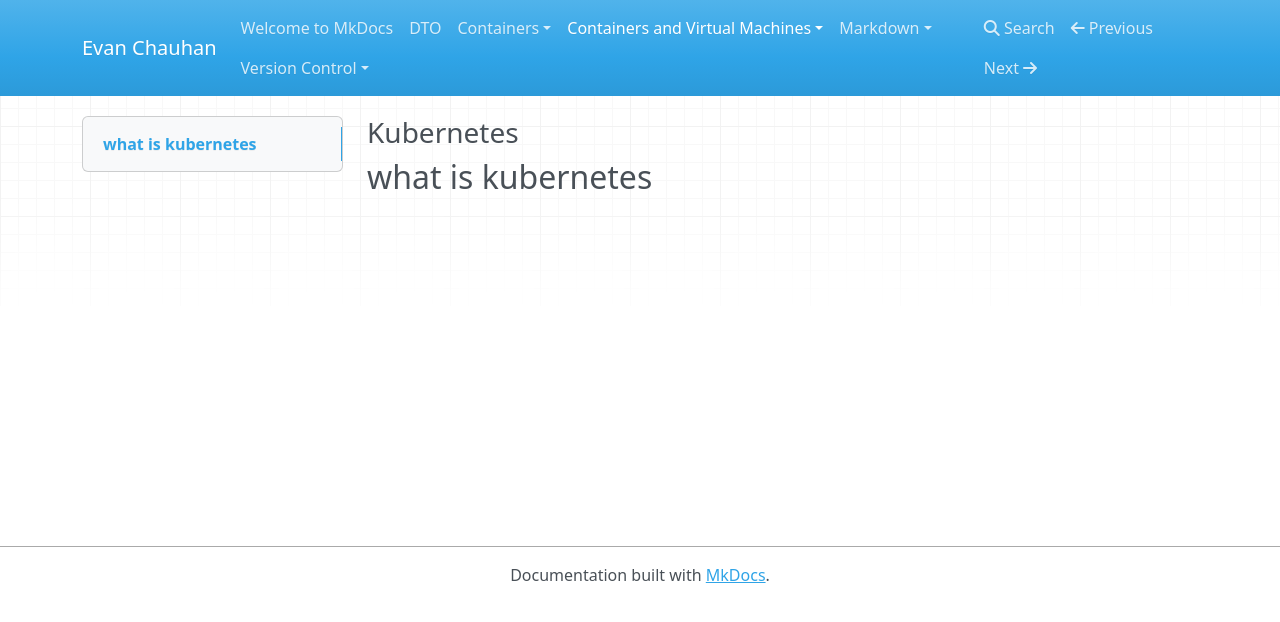
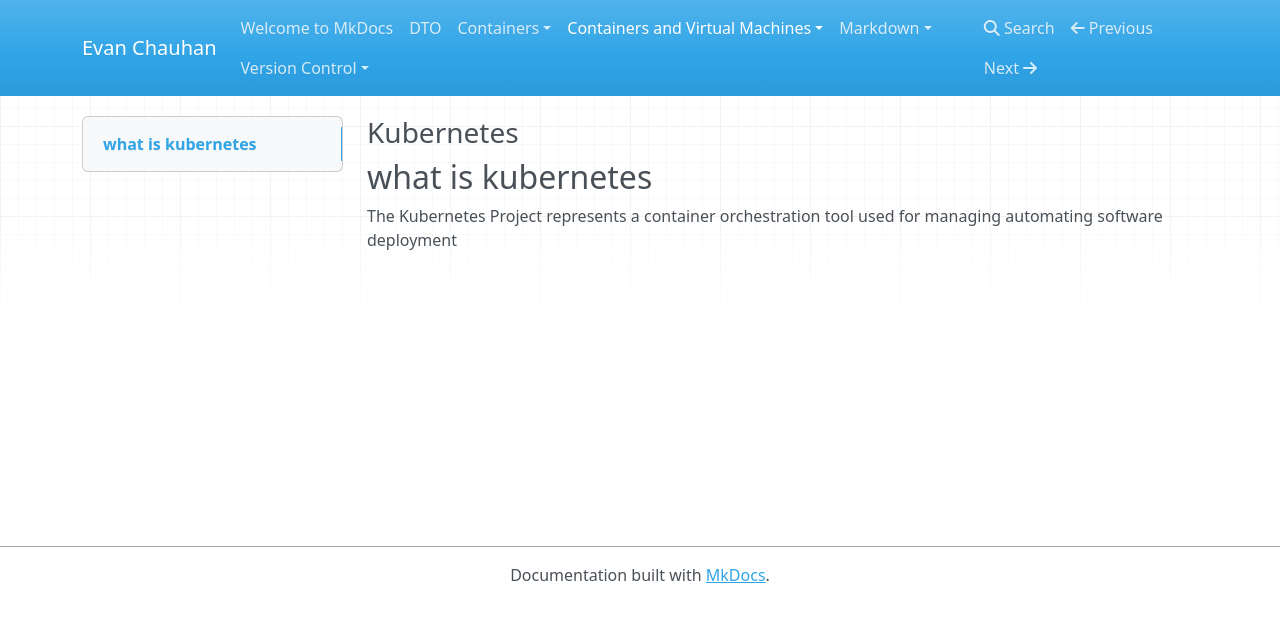
Before and after one commit to EvanChauhan/mydocs-site, an MkDocs documentation site: the page built from docs/Containers and Virtual Machines/Kubernetes.md, in a window 1280 px wide. Shown: the top 622 px of the page. Built offline with MkDocs 1.6.1, drawn with Linux system fonts in a browser that asks for light colours; nearby versions of some CDN libraries.

Commit message:
elaborating kubernetes

```diff
--- a/docs/Containers and Virtual Machines/Kubernetes.md
+++ b/docs/Containers and Virtual Machines/Kubernetes.md
@@ -1,3 +1,5 @@
 ### Kubernetes
 
 ## what is kubernetes
+
+The Kubernetes Project represents a container orchestration tool used for managing automating software deployment
```
